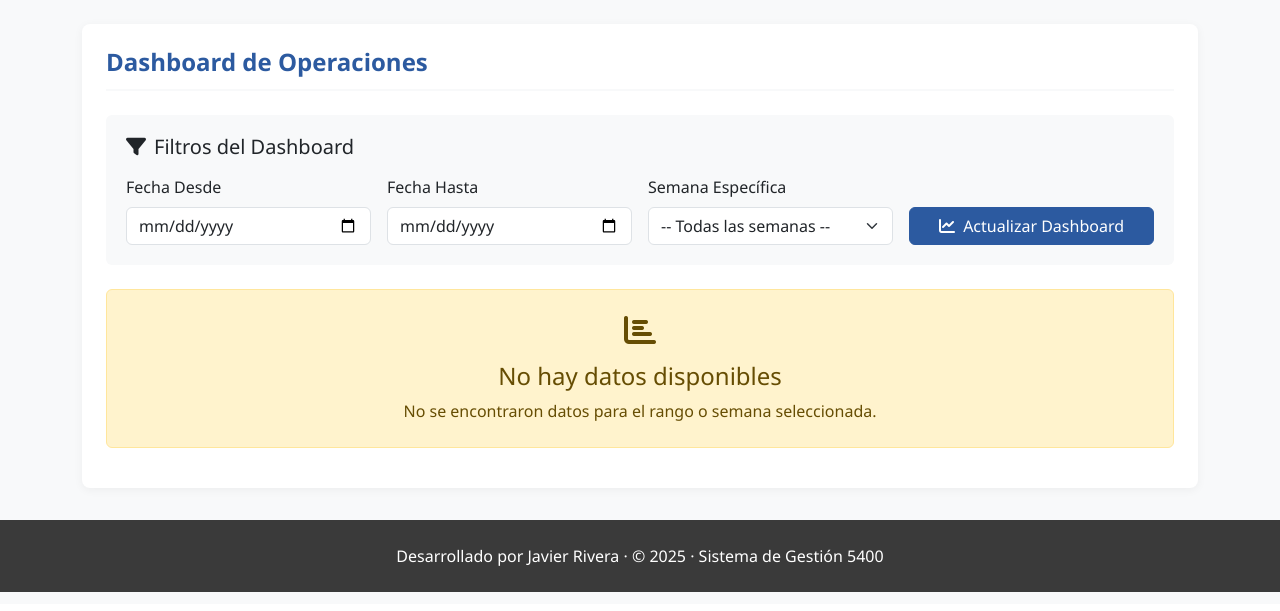
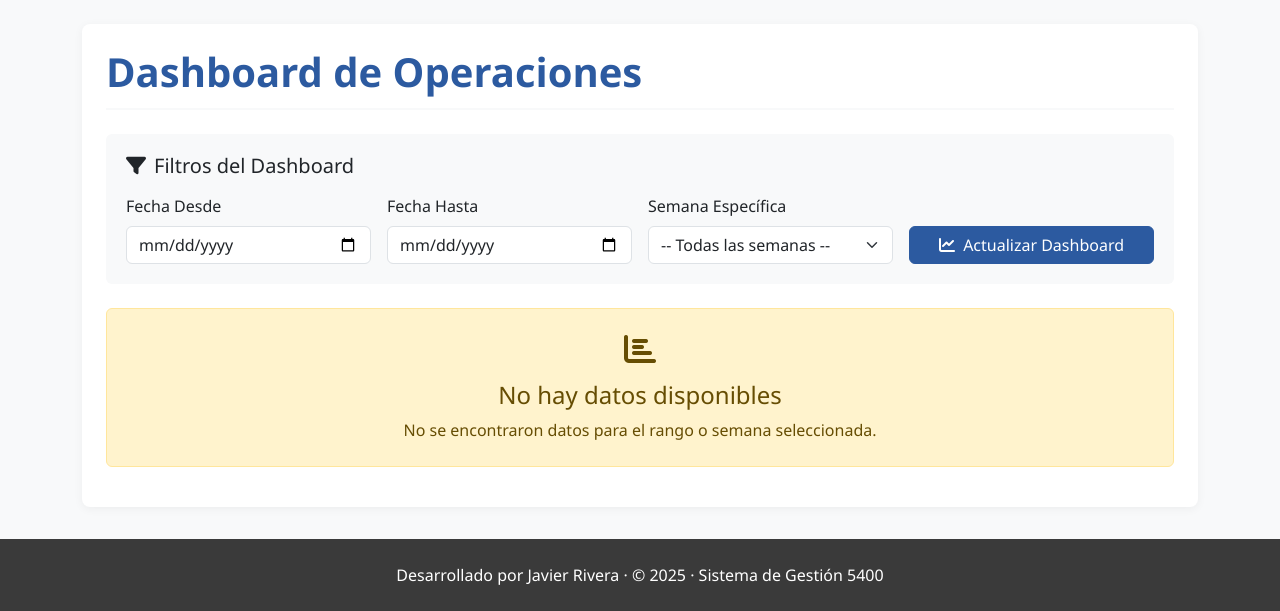
Before and after one commit to Javier-9690/5S, a Flask app: page /dashboard in a window 1280 px wide. Shown: the part 196-807 px from the top of the page. Run offline with Flask 3, Linux system fonts and the light colour scheme; some libraries are stand-ins or nearby versions.

Commit message:
Update dashboard.html

```diff
--- a/templates/dashboard.html
+++ b/templates/dashboard.html
@@ -8,10 +8,6 @@
     position: relative;
     height: 300px;
     width: 100%;
-  }
-
-  .page-title {
-    font-size: 1.5rem;  /* Tamaño reducido para consistencia */
   }
 </style>
 {% endblock %}
```
